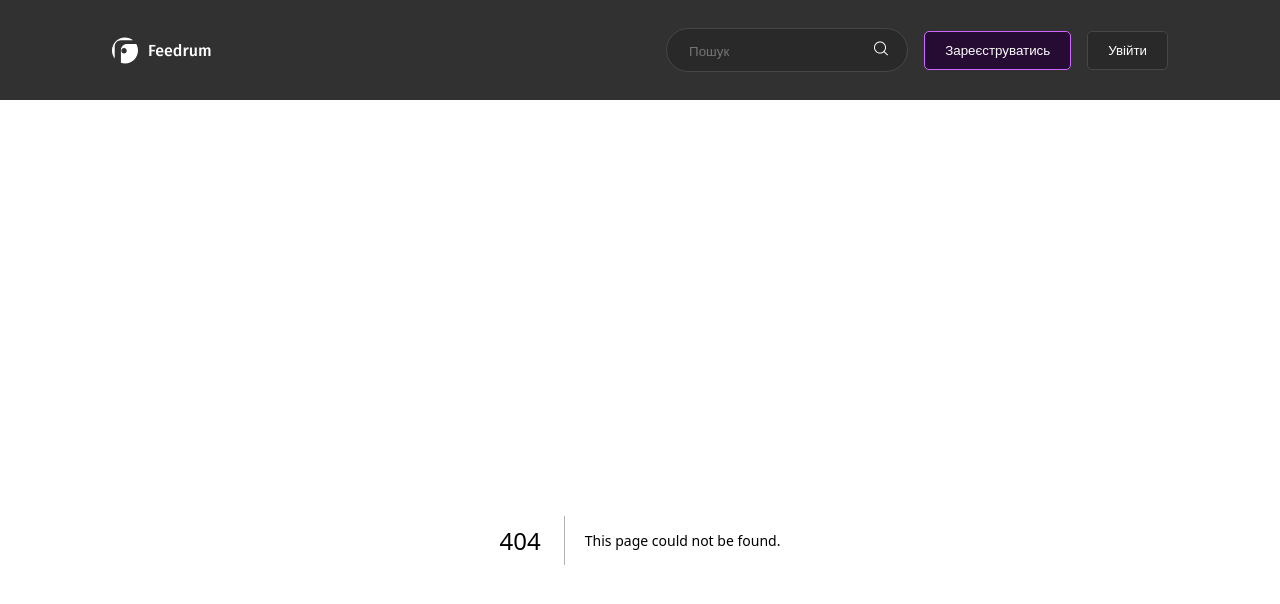
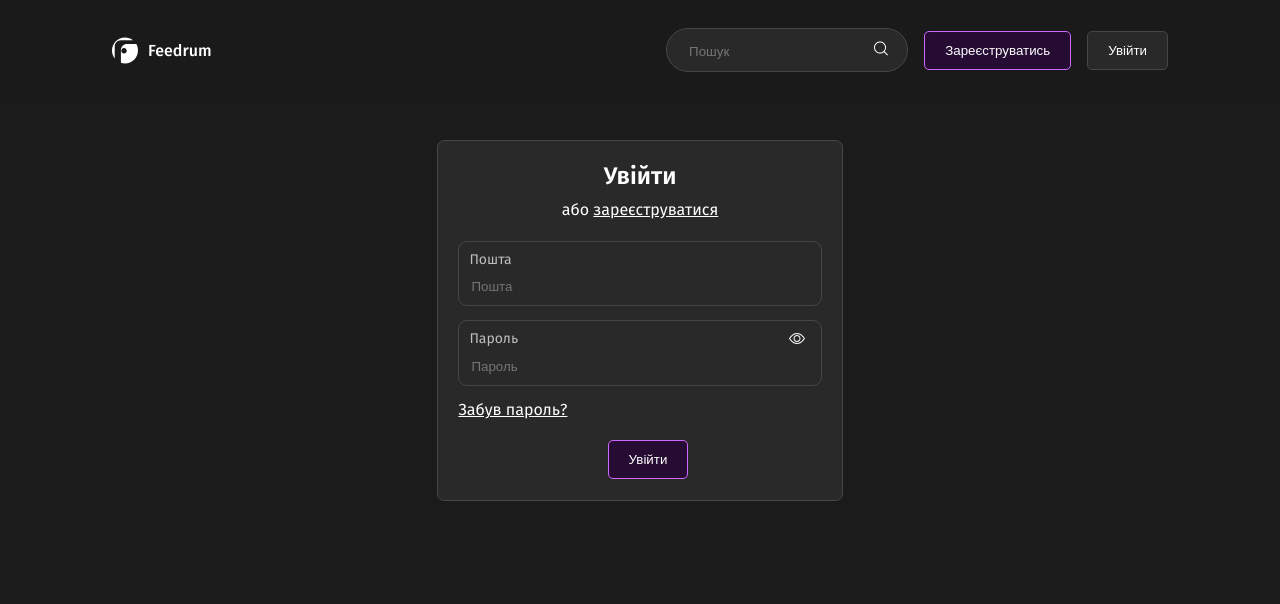
Before and after one commit to Feedrum-Project/feedrum-next, a Next.js app: page /login in a window 1280 px wide. Before the commit this address had no page. Shown: the top 604 px of the page. Built offline with nearby package versions, Linux system fonts and the light colour scheme.

Commit message:
added login page

```diff
--- a/components/Header/Navigation.tsx
+++ b/components/Header/Navigation.tsx
@@ -10,7 +10,9 @@ export default function Navigation() {
       <Link href="/reg">
         <Button Style="purple">Зареєструватись</Button>
       </Link>
+      <Link href="/login">
       <Button Style="standart">Увійти</Button>
+      </Link>
     </nav>
   )
 }
--- /dev/null
+++ b/components/Input/Input.tsx
@@ -0,0 +1,21 @@
+import Image from 'next/image'
+import styles from './input.module.sass'
+import eye from '../../images/eye.svg'
+
+interface InputProps {
+  Type?:string,
+  Placeholder?:string,
+  Name:string
+}
+
+export default function Input({Type="text", Name, Placeholder}:InputProps) {
+  return (
+    <div className={styles.inputSquare}>
+      <div className={styles.inputSquareName}>{Name}
+      {Type === 'password' ?
+      <button><Image src={eye} alt="show password"/></button> : null}
+      </div>
+      <input type={Type} placeholder={Placeholder} className={styles.inputSquareInput}/>
+    </div>
+  )
+}
--- a/components/Input/input.module.sass
+++ b/components/Input/input.module.sass
@@ -10,11 +10,35 @@
     background: none
     border: none
     outline: none
-    color: white
+    color: $white
   &Button
     background: none
     border: none
-    color: white
+    color: $white
     cursor: pointer
     width: 1.2rem
     height: 1.2rem
+
+.inputSquare
+  background: $block
+  border: 1px solid $border
+  border-radius: .5625rem
+  padding: .625rem
+  margin: 0 0 .875rem
+  &Name
+    display: flex
+    justify-content: space-between
+    font-weight: 400
+    font-size: .875rem
+    line-height: 1rem
+    color: $gray
+    margin: 0 0 .5rem
+    &>button
+      border: none
+      background: none
+  &Input
+    background: none
+    border: none
+    outline: none
+    color: white
+    width: 100%
--- /dev/null
+++ b/pages/login/index.tsx
@@ -0,0 +1,39 @@
+import Button from 'components/Button/Button'
+import Input from 'components/Input/Input'
+import Link from 'next/link'
+import styles from './login.module.sass'
+
+export default function Login() {
+  return (
+    <div className={styles.main}>
+      <div className={styles.form}>
+        <div className={styles.login}>
+          <div className={styles.loginTop}>
+            <div className={styles.loginTitle}>
+              Увійти
+            </div>
+            <div className={styles.register}>
+              або <u>зареєструватися</u>
+            </div>
+          </div>
+          <div className={styles.loginMiddle}>
+            <Input Type='text' Name="Пошта" Placeholder='Пошта'/>
+            <Input Type='password' Name="Пароль" Placeholder='Пароль'/>
+            <Link href="/forgetPassword" className={styles.forgetPassword}>Забув&nbsp;пароль?</Link>
+          </div>
+          <div className={styles.loginBottom}>
+            <Button Style="purple">Увійти</Button>
+          </div>
+        </div>
+      </div>
+    </div>
+  )
+}
+
+// export const getServerSideProps:getServerSideProps = async (context) => {
+//   return {
+//     props: {
+//       user:""
+//     }
+//   }
+// }
--- /dev/null
+++ b/pages/login/login.module.sass
@@ -0,0 +1,41 @@
+@import ../../styles/variables
+
+.main
+  display: flex
+  align-items: center
+  justify-content: center
+
+.form
+  color: $white
+  width: 22.7rem
+  padding: 1.32rem 1.25rem
+  background: $block
+  border: 1px solid $border
+  border-radius: .45rem
+
+.login
+  &Top
+    display: flex
+    flex-direction: column
+    align-items: center
+    margin: 0 0 1.375rem
+  &Title
+    font-weight: 600
+    font-size: 1.5rem
+    line-height: 1.75rem
+    margin: 0 0 .625rem
+
+  &Middle
+    margin: 0 0 1.32rem
+  &Bottom
+    display: flex
+    justify-content: center
+
+.forgetPassword
+  cursor: pointer
+  width: min-content
+  color: $white
+  font-weight: 400
+
+.register
+  font-weight: 400
```
Also changed, not shown: images/eye.svg (added).
